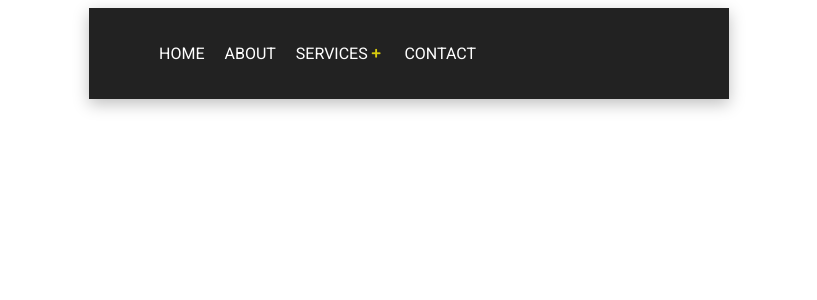
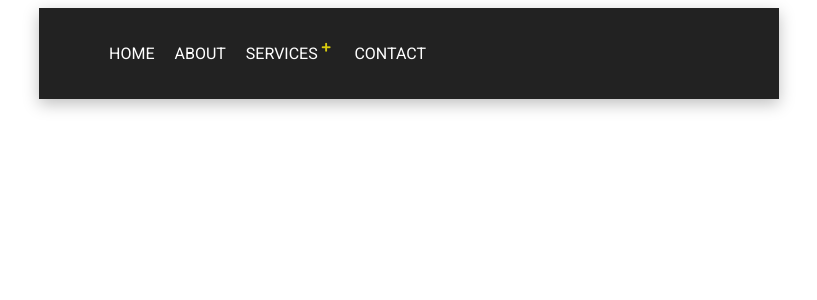
Before and after one commit to EagleCollin/a-sharp, an Angular app: page /welcome in a window 1280 px wide. Shown: the top 300 px of the page, without its empty margins (231-1048 px from the left). Built offline with nearby package versions, Linux system fonts and the light colour scheme.

Commit message:
changing navbar css

```diff
--- a/src/app/navbar/navbar.component.css
+++ b/src/app/navbar/navbar.component.css
@@ -18,7 +18,7 @@
   color: white;
   text-transform: uppercase;
   overflow: hidden;
-  width: 600px;
+  width: 700px;
 }
 .navigationWrapper .logoWrapper {
   display: flex;
@@ -48,7 +48,7 @@
 .navigation .parent .link {
   position: relative;
   display: flex;
-  align-items: center;
+  align-items: left;
   text-decoration: none;
   transition: all 0.3s ease-in-out;
   color: white;
```
